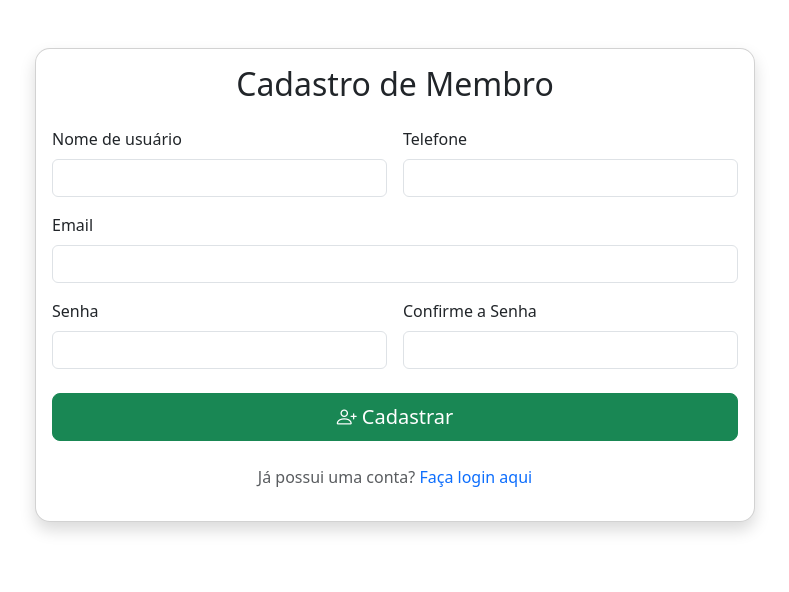
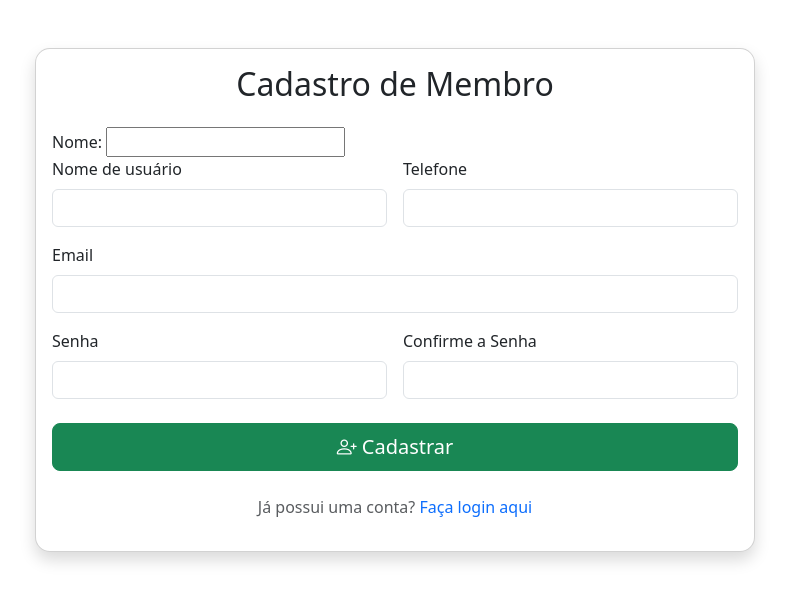
Before and after one commit to menascim/igreja_financeiro, a Django app: page /cadastro/ in a window 1280 px wide. Shown: the top 592 px of the page, without its empty margins (245-1034 px from the left). Run offline with Django 5.2, Linux system fonts and the light colour scheme.

Commit message:
Update register.html

```diff
--- a/core/templates/registration/register.html
+++ b/core/templates/registration/register.html
@@ -20,6 +20,12 @@
 
                     <form method="post">
                         {% csrf_token %}
+
+                        <div class="form-group">
+    <label>Nome:</label>
+    {{ form.first_name }}
+    {{ form.first_name.errors }}
+</div>
 
                         <div class="row g-3">
                             <!-- Usuário -->
```
